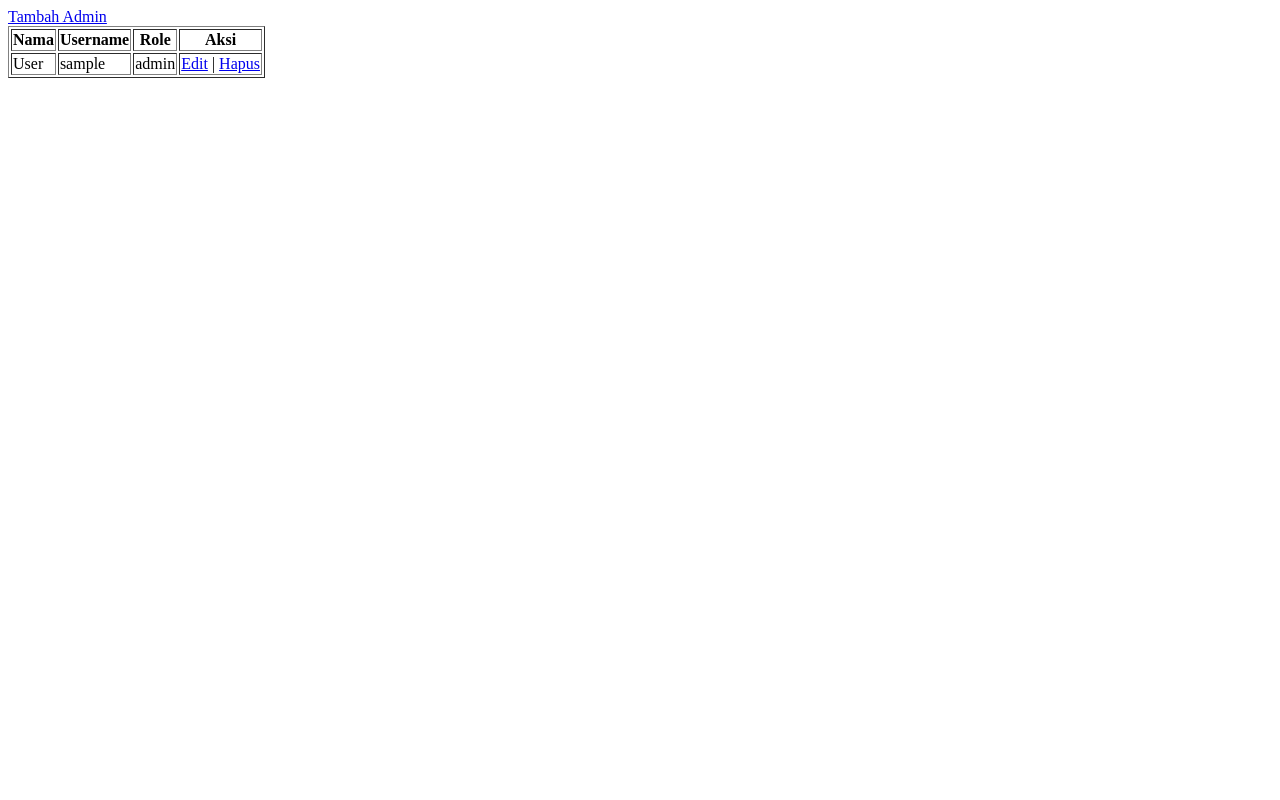
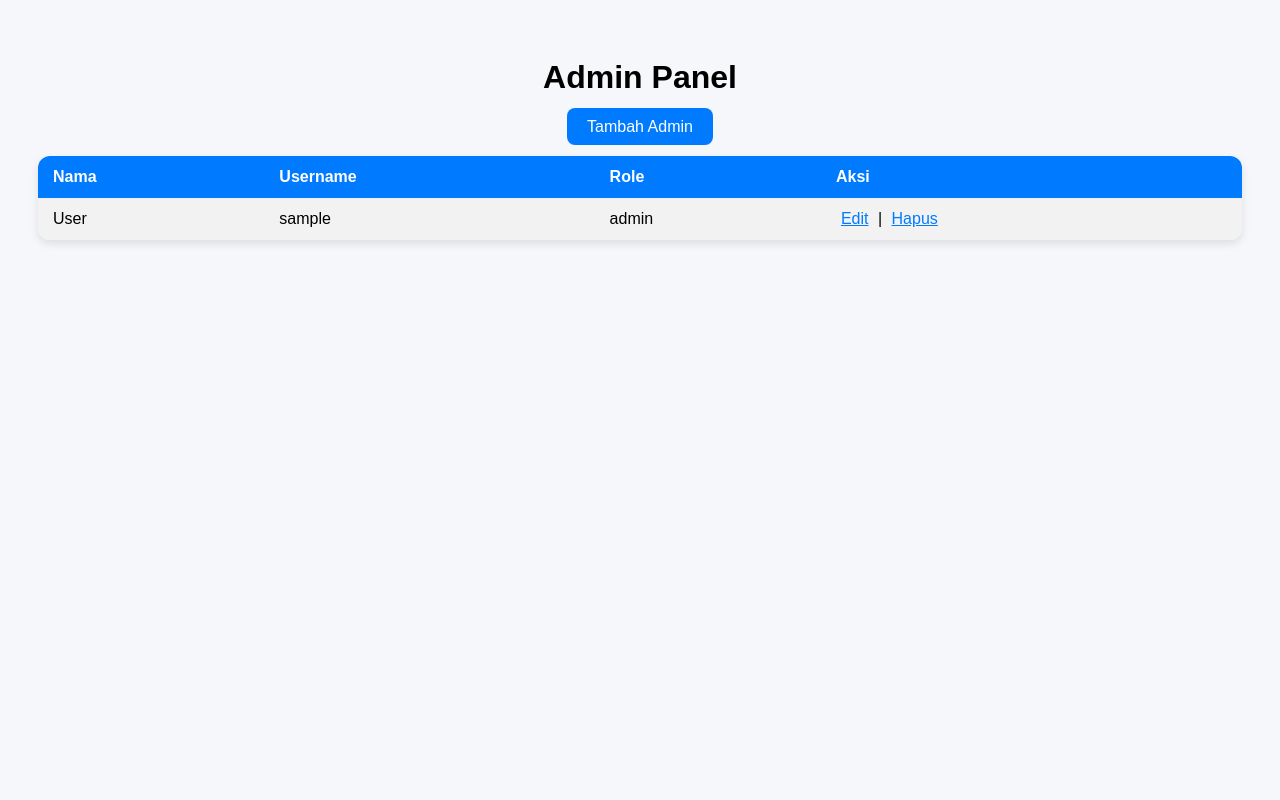
Before and after one commit to citrafardiani-24/kuis2Web, a PHP site: page /admin/index.php in a window 1280 px wide. Run offline with PHP 8.4, Linux system fonts and the light colour scheme; the visitor is signed in with stand-in values (Sample User, id 1); tables that the repository leaves empty or names only in its code hold one stand-in row (values such as "Sample post").

Commit message:
Update index.php

```diff
--- a/kuis2Web/admin/index.php
+++ b/kuis2Web/admin/index.php
@@ -9,18 +9,83 @@ if (!isset($_SESSION['user']) || $_SESSION['user']['role'] !== 'admin') {
 
 $result = $conn->query("SELECT * FROM users");
 ?>
-<a href="tambah_admin.php">Tambah Admin</a>
-<table border="1">
-    <tr><th>Nama</th><th>Username</th><th>Role</th><th>Aksi</th></tr>
-    <?php while ($admin = $result->fetch_assoc()) { ?>
+<!DOCTYPE html>
+<html lang="id">
+<head>
+    <meta charset="UTF-8">
+    <title>Admin Dashboard</title>
+    <style>
+        body {
+            font-family: sans-serif;
+            background: #f5f7fa;
+            padding: 30px;
+        }
+        h1 {
+            text-align: center;
+        }
+        .top-actions {
+            text-align: center;
+            margin-bottom: 20px;
+        }
+        .top-actions a {
+            padding: 10px 20px;
+            background: #007bff;
+            color: white;
+            text-decoration: none;
+            border-radius: 8px;
+        }
+        table {
+            width: 100%;
+            border-collapse: collapse;
+            background: white;
+            border-radius: 12px;
+            overflow: hidden;
+            box-shadow: 0 4px 8px rgba(0,0,0,0.1);
+        }
+        th, td {
+            padding: 12px 15px;
+            text-align: left;
+        }
+        th {
+            background-color: #007bff;
+            color: white;
+        }
+        tr:nth-child(even) {
+            background-color: #f2f2f2;
+        }
+        a.action {
+            margin: 0 5px;
+            color: #007bff;
+        }
+        a.action:hover {
+            text-decoration: underline;
+        }
+    </style>
+</head>
+<body>
+    <h1>Admin Panel</h1>
+    <div class="top-actions">
+        <a href="tambah_admin.php">Tambah Admin</a>
+    </div>
+    <table>
+        <tr>
+            <th>Nama</th>
+            <th>Username</th>
+            <th>Role</th>
+            <th>Aksi</th>
+        </tr>
+        <?php while ($admin = $result->fetch_assoc()) { ?>
         <tr>
             <td><?= htmlspecialchars($admin['fullname']) ?></td>
             <td><?= htmlspecialchars($admin['username']) ?></td>
             <td><?= htmlspecialchars($admin['role']) ?></td>
             <td>
-                <a href="edit_user.php?id=<?= $admin['id'] ?>">Edit</a> |
-                <a href="crud.php?delete=<?= $admin['id'] ?>" onclick="return confirm('Yakin ingin hapus user ini?')">Hapus</a>
+                <a class="action" href="edit_user.php?id=<?= $admin['id'] ?>">Edit</a>
+                |
+                <a class="action" href="crud.php?delete=<?= $admin['id'] ?>" onclick="return confirm('Yakin ingin hapus user ini?')">Hapus</a>
             </td>
         </tr>
-    <?php } ?>
-</table>
+        <?php } ?>
+    </table>
+</body>
+</html>
```
